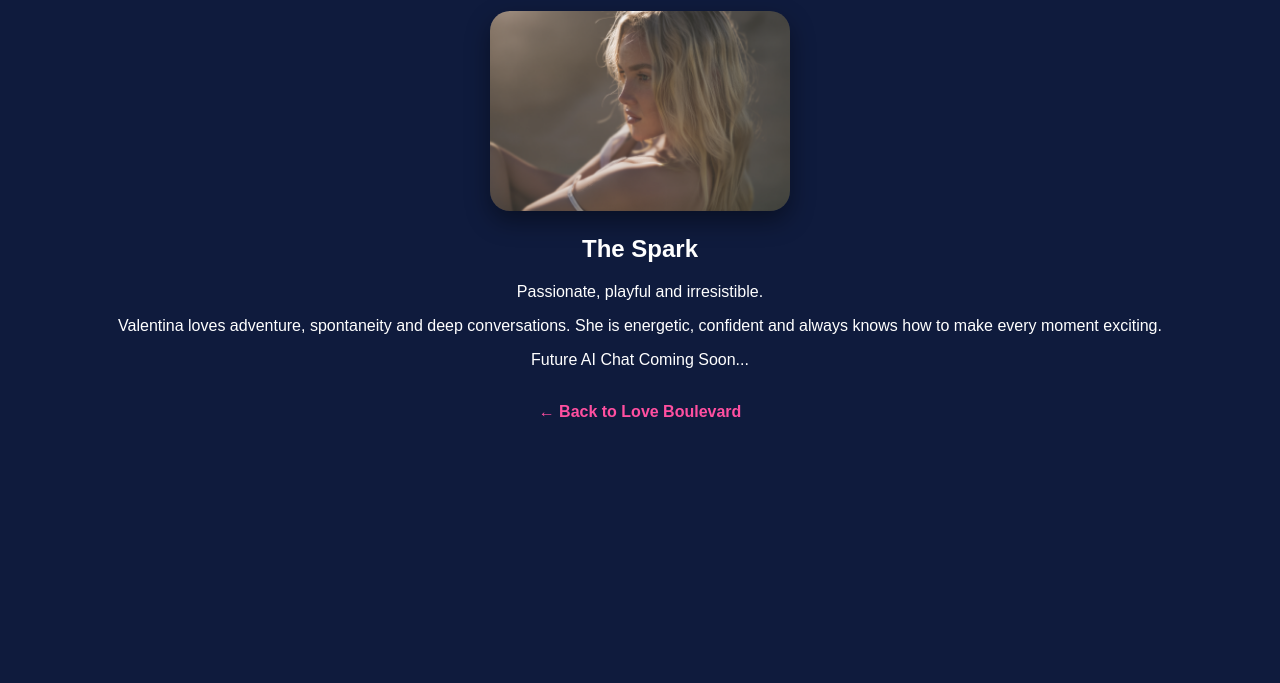
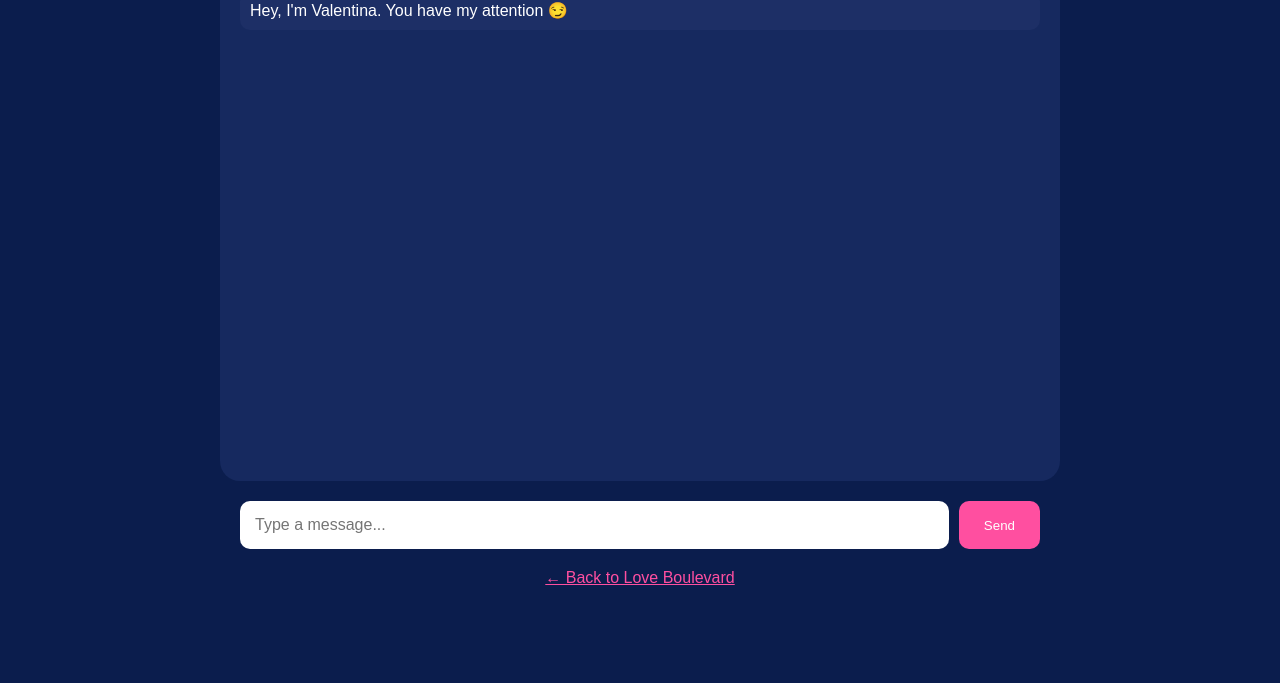
Before and after one commit to loveboulevard/Love-boulevard, a plain HTML site: page valentina.html in a window 1280 px wide. Shown: the part 117-800 px from the top of the page. Drawn offline with Linux system fonts and the light colour scheme.

Commit message:
Update valentina.html

```diff
--- a/valentina.html
+++ b/valentina.html
@@ -1,57 +1,67 @@
-
 <!DOCTYPE html>
 <html>
 <head>
+<meta charset="UTF-8">
 <title>Valentina</title>
 
 <style>
-body{
-background:#0f1b3d;
-color:white;
-font-family:Arial;
-text-align:center;
-padding:40px;
-}
-
-img{
-width:300px;
-border-radius:20px;
-box-shadow:0 10px 25px rgba(0,0,0,0.4);
-}
-
-a{
-color:#ff4fa0;
-text-decoration:none;
-font-weight:bold;
-}
+body{margin:0;background:#0b1d4d;color:white;font-family:Arial;}
+.header{padding:20px;text-align:center;font-size:32px;font-weight:bold;}
+.chat{width:90%;max-width:800px;margin:auto;height:60vh;background:#16295f;border-radius:20px;padding:20px;overflow-y:auto;}
+.input-area{width:90%;max-width:800px;margin:20px auto;display:flex;gap:10px;}
+input{flex:1;padding:15px;border:none;border-radius:10px;font-size:16px;}
+button{background:#ff4fa0;color:white;border:none;border-radius:10px;padding:15px 25px;cursor:pointer;}
+.message{margin:10px 0;padding:10px;border-radius:10px;}
+.user{background:#294189;}
+.ai{background:#1d2f66;}
+a{color:#ff4fa0;}
 </style>
-
 </head>
 
 <body>
 
-<h1>Valentina</h1>
+<div class="header">Valentina 🔥</div>
 
-<img src="valentina.png">
+<div class="chat" id="chat">
+<div class="message ai">
+Hey, I'm Valentina. You have my attention 😏
+</div>
+</div>
 
-<h2>The Spark</h2>
+<div class="input-area">
+<input id="message" placeholder="Type a message...">
+<button onclick="sendMessage()">Send</button>
+</div>
 
-<p>
-Passionate, playful and irresistible.
+<p style="text-align:center;">
+<a href="index.html">← Back to Love Boulevard</a>
 </p>
 
-<p>
-Valentina loves adventure, spontaneity and deep conversations.
-She is energetic, confident and always knows how to make every moment exciting.
-</p>
+<script>
+function sendMessage(){
+let text=document.getElementById("message").value;
+if(text==="") return;
 
-<p>
-Future AI Chat Coming Soon...
-</p>
+let chat=document.getElementById("chat");
 
-<br>
+chat.innerHTML+=`<div class="message user">${text}</div>`;
 
-<a href="index.html">← Back to Love Boulevard</a>
+const replies=[
+"Oh really? 😏",
+"That sounds exciting.",
+"You have my attention.",
+"You're interesting.",
+"I like your energy."
+];
+
+const response=replies[Math.floor(Math.random()*replies.length)];
+
+chat.innerHTML+=`<div class="message ai">${response}</div>`;
+
+document.getElementById("message").value="";
+chat.scrollTop=chat.scrollHeight;
+}
+</script>
 
 </body>
 </html>
```
